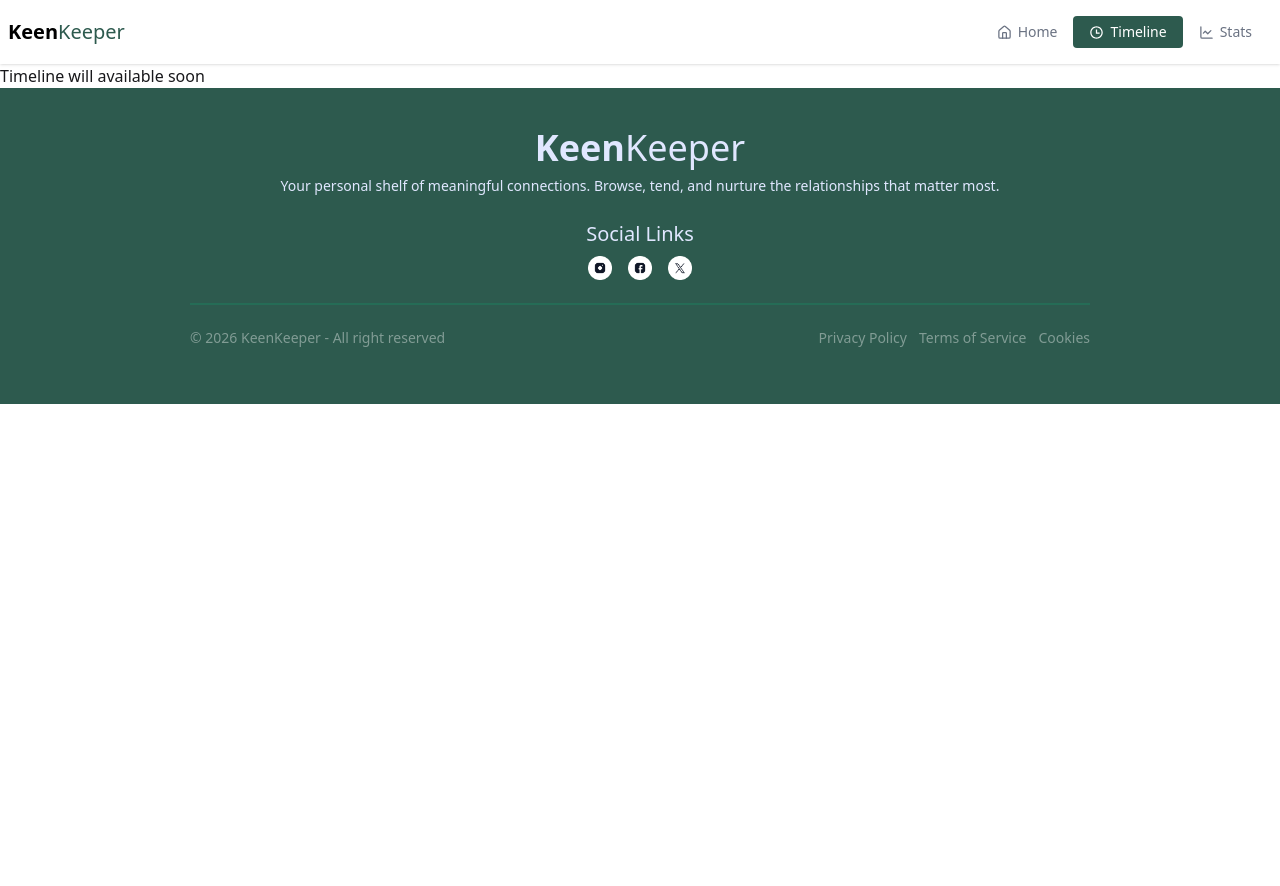
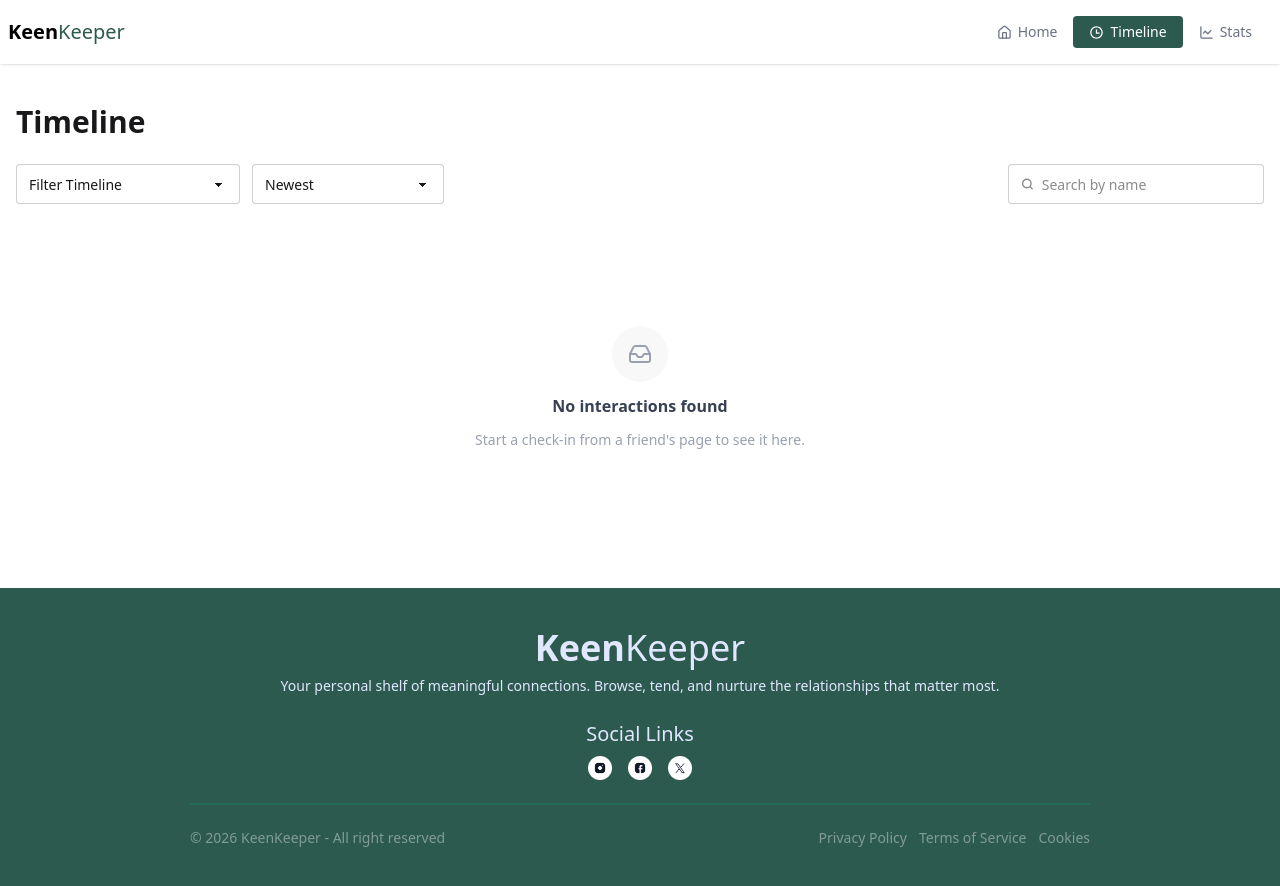
Before and after one commit to shahadat-hossain99/a07-keen-keeper, a Next.js app: page /timeline in a window 1280 px wide. Shown: the top 886 px of the page. Before the commit the page ends 800 px from the top, so only its background shows below. Built offline with nearby package versions, Linux system fonts and the light colour scheme.

Commit message:
A little mistake fixed in context and timeline page created and shown in ui

```diff
--- a/src/app/timeline/page.jsx
+++ b/src/app/timeline/page.jsx
@@ -1,9 +1,162 @@
-import React from "react";
+"use client";
+
+import TimelineCard from "@/components/ui/TimelineCard/TimelineCard";
+import { LogContext } from "@/context/log.context";
+import React, { useContext, useEffect, useState } from "react";
+import { LuInbox } from "react-icons/lu";
 
 const TimelinePage = () => {
+  const filterLabels = {
+    all: "Filter Timeline",
+    call: "Voice Call",
+    video: "Video Call",
+    text: "Text Message",
+  };
+
+  const { timeLine } = useContext(LogContext);
+
+  const [filterType, setFilterType] = useState("all");
+  const [search, setSearch] = useState("");
+  const [sortByTime, setSortByTime] = useState("newest");
+
+  const filteredData = (() => {
+    let result = [...timeLine];
+
+    //! Filter by Type
+    if (filterType !== "all") {
+      result = result.filter((item) => item.type === filterType);
+    }
+
+    //! Filter by Search
+    if (search.trim() !== "") {
+      const query = search.toLowerCase();
+      result = result.filter((item) => item.name.toLowerCase().includes(query));
+    }
+
+    //! Sort by Date
+    result.sort((a, b) => {
+      const dateA = new Date(a.date).getTime();
+      const dateB = new Date(b.date).getTime();
+      return sortByTime === "newest" ? dateB - dateA : dateA - dateB;
+    });
+
+    return result;
+  })();
+
   return (
-    <div>
-      <h3>Timeline will available soon</h3>
+    <div className="container mx-auto px-4 py-10">
+      <h1 className="text-3xl font-bold mb-6">Timeline</h1>
+
+      {/* sorting and filtering */}
+      <div className="flex flex-col sm:flex-row gap-3 mb-6">
+        {/* type */}
+        <div className="dropdown dropdown-bottom">
+          <div
+            tabIndex={0}
+            role="button"
+            className="select md:w-56 justify-between btn-outline"
+          >
+            {filterLabels[filterType] || "Filter timeline"}
+          </div>
+          <ul
+            tabIndex="-1"
+            className="dropdown-content menu bg-base-100 rounded-box z-1 w-56 p-2 shadow-sm"
+          >
+            <li onClick={() => setFilterType("all")}>
+              <a>
+                <span className="w-4 inline-block">
+                  {filterType === "all" ? "✓" : ""}
+                </span>
+                All
+              </a>
+            </li>
+            <li onClick={() => setFilterType("call")}>
+              <a>
+                <span className="w-4 inline-block">
+                  {filterType === "call" ? "✓" : ""}
+                </span>
+                Voice Call
+              </a>
+            </li>
+            <li onClick={() => setFilterType("video")}>
+              <a>
+                <span className="w-4 inline-block">
+                  {filterType === "video" ? "✓" : ""}
+                </span>
+                Video Call
+              </a>
+            </li>
+            <li onClick={() => setFilterType("text")}>
+              <a>
+                <span className="w-4 inline-block">
+                  {filterType === "text" ? "✓" : ""}
+                </span>
+                Text Message
+              </a>
+            </li>
+          </ul>
+        </div>
+
+        {/* Sort by time section*/}
+        <select
+          value={sortByTime}
+          onChange={(e) => setSortByTime(e.target.value)}
+          className="select  w-full sm:w-48"
+        >
+          <option value="newest">Newest </option>
+          <option value="oldest">Oldest </option>
+        </select>
+
+        {/* search Section*/}
+        <label className="input input-bordered flex items-center gap-2 w-full sm:w-64 sm:ml-auto">
+          <svg
+            className="h-[1em] opacity-50"
+            xmlns="http://www.w3.org/2000/svg"
+            viewBox="0 0 24 24"
+          >
+            <g
+              strokeLinejoin="round"
+              strokeLinecap="round"
+              strokeWidth="2.5"
+              fill="none"
+              stroke="currentColor"
+            >
+              <circle cx="11" cy="11" r="8"></circle>
+              <path d="m21 21-4.3-4.3"></path>
+            </g>
+          </svg>
+          <input
+            type="search"
+            placeholder="Search by name"
+            value={search}
+            onChange={(e) => setSearch(e.target.value)}
+            className="grow text-sm"
+          />
+        </label>
+      </div>
+
+      {/* timeline */}
+      <div>
+        {!filteredData.length ? (
+          <div className="flex flex-col items-center justify-center py-24 text-center gap-3 min-h-[40vh]">
+            <div className="w-14 h-14 rounded-full bg-base-200 flex items-center justify-center">
+              <LuInbox size={24} className="text-gray-400" />
+            </div>
+            <p className="font-semibold text-gray-700">No interactions found</p>
+            <p className="text-sm text-gray-400">
+              {timeLine.length === 0
+                ? "Start a check-in from a friend's page to see it here."
+                : "Try adjusting your filters or search term."}
+            </p>
+          </div>
+        ) : (
+          <div className="min-h-[35vh]">
+            {filteredData.map((item, i) => (
+              <TimelineCard key={i} item={item} />
+            ))}
+          </div>
+        )}
+      </div>
     </div>
   );
 };
--- /dev/null
+++ b/src/components/ui/TimelineCard/TimelineCard.jsx
@@ -0,0 +1,52 @@
+import Image from "next/image";
+import React from "react";
+import voiceImg from "@/assets/call.png";
+import textImg from "@/assets/text.png";
+import videoImg from "@/assets/video.png";
+
+const getImage = (type) => {
+  if (type === "call") return voiceImg;
+  if (type === "text") return textImg;
+  if (type === "video") return videoImg;
+  return voiceImg;
+};
+
+const formatDate = (date) =>
+  new Date(date).toLocaleDateString("en-US", {
+    month: "long",
+    day: "numeric",
+    year: "numeric",
+  });
+
+const TimelineCard = ({ item }) => {
+  console.log(item);
+
+  return (
+    <div
+      className={`flex border border-gray-200 rounded-lg mb-4 items-center gap-4 px-5 py-4 transition-colors hover:bg-base-200`}
+    >
+      <div className="w-10 h-10 shrink-0">
+        <Image
+          src={getImage(item.type)}
+          alt={item.type}
+          width={40}
+          height={40}
+          className="object-contain"
+        />
+      </div>
+
+      <div className="flex-1 min-w-0">
+        <p className="text-sm text-gray-500">
+          <span className="font-semibold capitalize text-[#2d5a4e]">
+            {item.type}
+          </span>
+          <span> with </span>
+          <span className="text-gray-700">{item.name}</span>
+        </p>
+        <p className="text-xs text-gray-500 mt-0.5">{formatDate(item.date)}</p>
+      </div>
+    </div>
+  );
+};
+
+export default TimelineCard;
--- a/src/context/log.context.jsx
+++ b/src/context/log.context.jsx
@@ -14,7 +14,7 @@ const LogContextProvider = ({ children }) => {
       type,
       date: new Date(),
     };
-    setTimeLine((prev) => [...prev, addLog]);
+    setTimeLine((prev) => [...prev, newLog]);
   };
 
   const data = {
```
